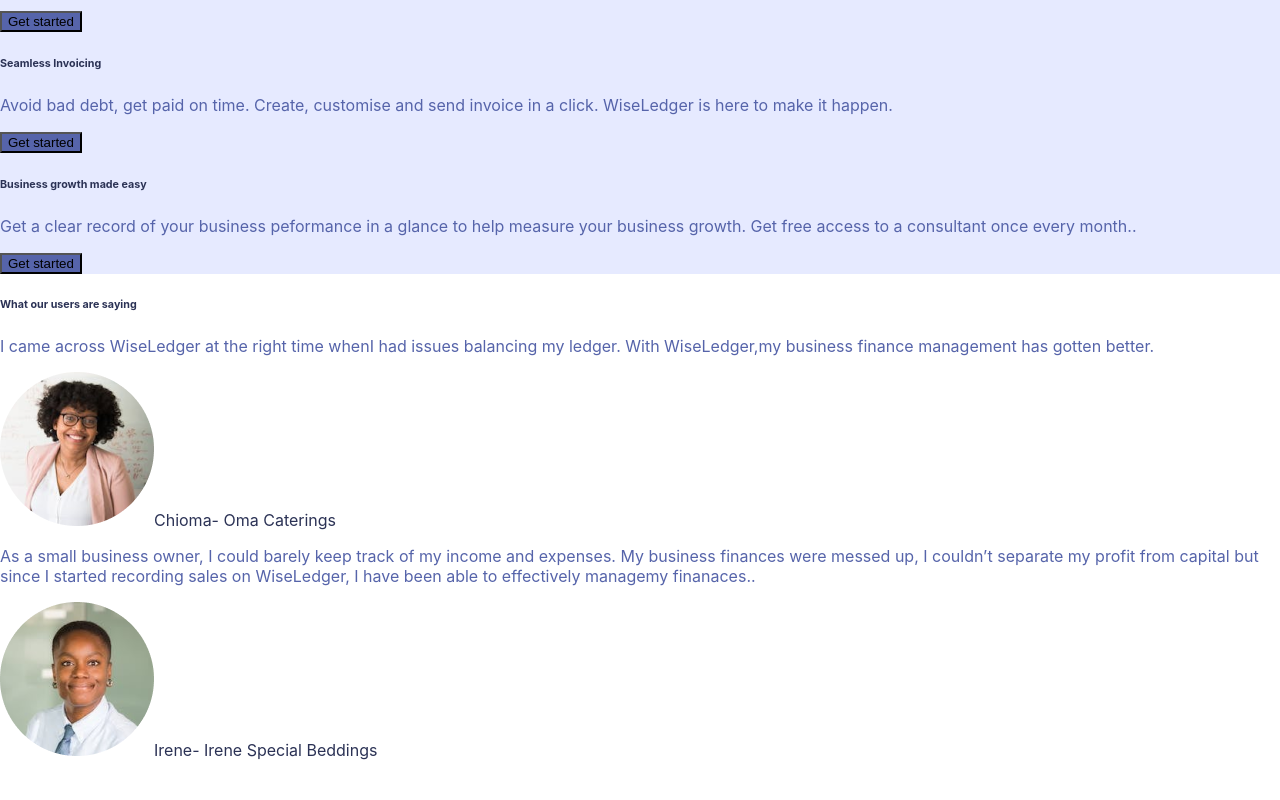
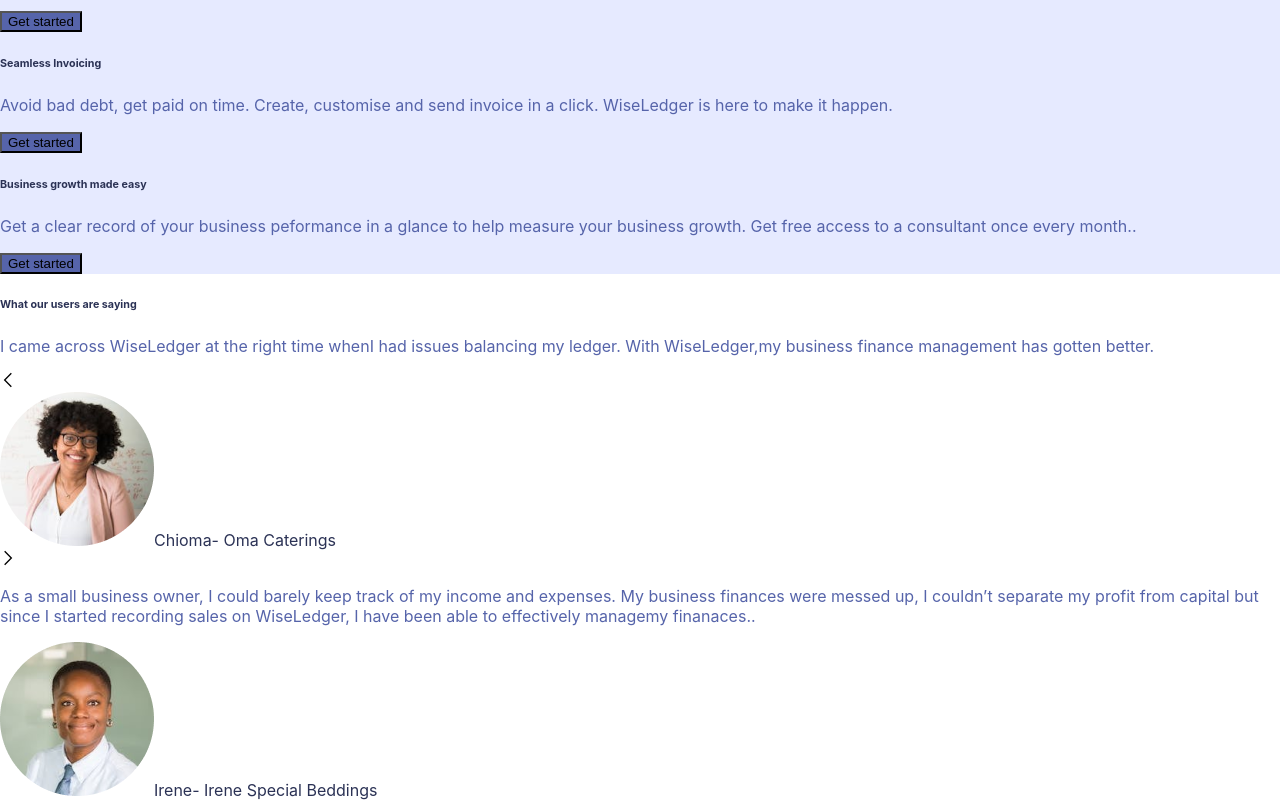
Before and after one commit to chepyego/Group-69, a React (Create React App) app: page / in a window 1280 px wide. Shown: the part 1917-2717 px from the top of the page. Before the commit the page ends 2677 px from the top, so only its background shows below. Built offline with nearby package versions, Linux system fonts and the light colour scheme.

Commit message:
add previous and next icons

```diff
--- a/src/components/CustomersView.jsx
+++ b/src/components/CustomersView.jsx
@@ -1,3 +1,7 @@
+
+import {GrPrevious} from 'react-icons/gr'
+import {GrNext} from 'react-icons/gr'
+
 import React from 'react'
 const happyCustomer = require("../images/Ellipse 5.png");
 const happyCustomerTwo = require("../images/Ellipse 6.png");
@@ -12,14 +16,22 @@
              <div className='flex mx-20 mt-16'>
                 <div>
                     <p className='secondary-text-color text-xl'>I came across WiseLedger at the right time whenI had issues balancing my ledger. With WiseLedger,my business finance management has gotten better.</p>
-                    <img className='mt-32 ml-28' src={happyCustomer} alt= 'happy customer'/>
-                     <span className='primary-text-color text-center text-2xl font-semibold'>Chioma- Oma Caterings</span>
+                    <div className='relative'>
+                      <div className='absolute top-10 text-lg font-bold'><GrPrevious/></div>
+                     <img className='mt-32 ml-28' src={happyCustomer} alt= 'happy customer'/>
+                     <span className='primary-text-color text-center text-2xl font-semibold flex justify-start mt-2'>Chioma- Oma Caterings</span>
+
+                    </div>
 
                 </div>
                 <div>
+                  <div className='relative'>
+                     <span className='absolute top-72 left-3/4'><GrNext/></span>
                     <p className='secondary-text-color text-xl'>As a small business owner, I could barely keep track of my income and expenses. My business finances were messed up, I couldn’t separate my profit from capital but since I started recording sales on WiseLedger, I have been able to effectively managemy finanaces..</p>
                     <img className="mt-32 mx-auto"src={happyCustomerTwo} alt= 'happy customer'/>
-                     <span className='mt-12 primary-text-color mr-36 text-2xl font-semibold'>Irene- Irene Special Beddings</span>
+                     <span className='mt-12 primary-text-color mr-36 text-2xl font-semibold flex justify-end'>Irene- Irene Special Beddings</span>
+                  </div>
+
                 </div>
 
              </div>
```
